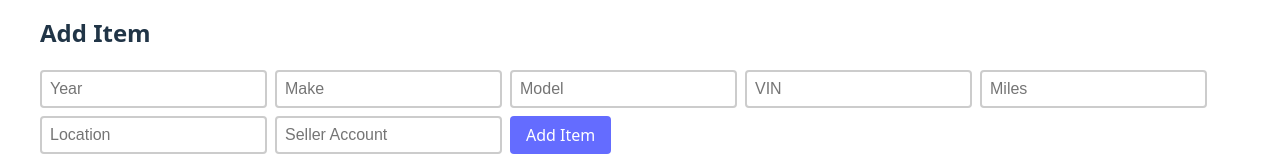
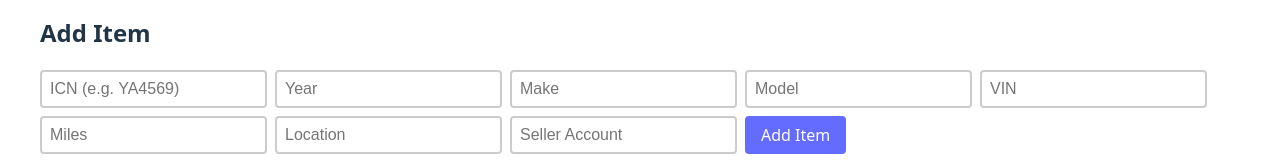
Before and after one commit to jbluemel/pw-ims, a React (Vite) app: page / in a window 1280 px wide. Shown: the part 334-494 px from the top of the page. Built offline with nearby package versions, Linux system fonts and the light colour scheme; no server answers.

Commit message:
wip: ICN support in frontend

```diff
--- a/src/App.tsx
+++ b/src/App.tsx
@@ -5,6 +5,7 @@ interface Item {
   id: string
   universal_id: string
   origin_system: string
+  icn: string | null
   year: number | null
   make: string | null
   model: string | null
@@ -20,6 +21,7 @@ interface Item {
 function App() {
   const [items, setItems] = useState<Item[]>([])
   const [form, setForm] = useState({
+    icn: '',
     year: '',
     make: '',
     model: '',
@@ -41,16 +43,15 @@ function App() {
 
   const handleSubmit = async (e: React.FormEvent) => {
     e.preventDefault()
-
     if (!form.year || !form.make || !form.model) {
       alert('Year, Make, and Model are required')
       return
     }
-
     await fetch('http://localhost:3001/items', {
       method: 'POST',
       headers: { 'Content-Type': 'application/json' },
       body: JSON.stringify({
+        icn: form.icn || null,
         year: Number(form.year),
         make: form.make,
         model: form.model,
@@ -62,16 +63,16 @@ function App() {
         review_status: 'todo'
       })
     })
-    setForm({ year: '', make: '', model: '', vin: '', miles: '', location_address: '', seller_account_number: '' })
+    setForm({ icn: '', year: '', make: '', model: '', vin: '', miles: '', location_address: '', seller_account_number: '' })
     fetchItems()
   }
 
   return (
     <div>
       <h1>IMS - Inventory Management</h1>
-
       <h2>Add Item</h2>
       <form onSubmit={handleSubmit}>
+        <input placeholder="ICN (e.g. YA4569)" value={form.icn} onChange={e => setForm({...form, icn: e.target.value})} />
         <input placeholder="Year" value={form.year} onChange={e => setForm({...form, year: e.target.value})} />
         <input placeholder="Make" value={form.make} onChange={e => setForm({...form, make: e.target.value})} />
         <input placeholder="Model" value={form.model} onChange={e => setForm({...form, model: e.target.value})} />
@@ -81,12 +82,11 @@ function App() {
         <input placeholder="Seller Account" value={form.seller_account_number} onChange={e => setForm({...form, seller_account_number: e.target.value})} />
         <button type="submit">Add Item</button>
       </form>
-
       <h2>Items ({items.length})</h2>
       <ul>
         {items.map(item => (
           <li key={item.id}>
-            {item.year} {item.make} {item.model} - {item.miles} miles
+            <strong>{item.icn}</strong> - {item.year} {item.make} {item.model} - {item.miles} miles
             <small style={{marginLeft: '1rem', color: '#666'}}>Origin: {item.origin_system}</small>
           </li>
         ))}
```
